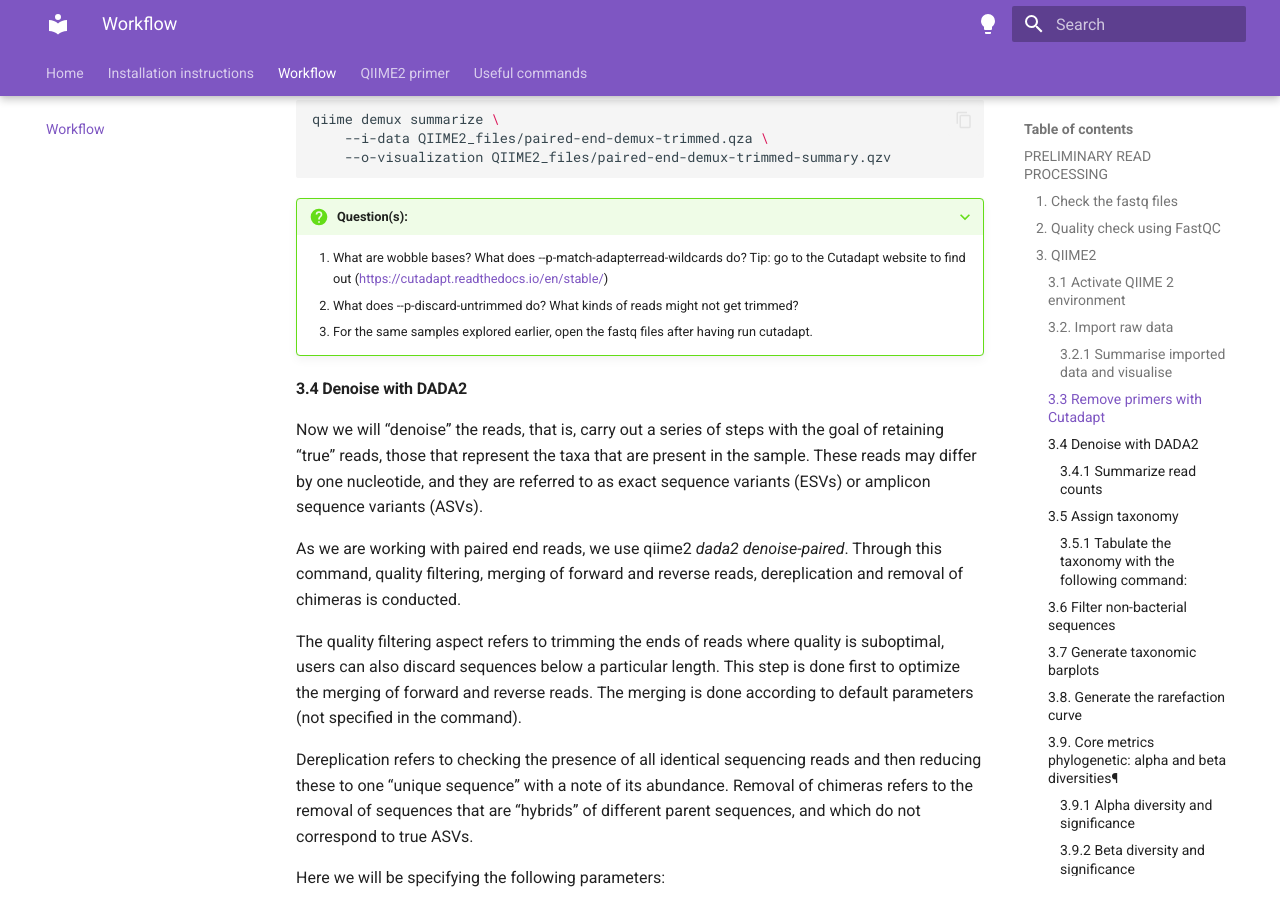
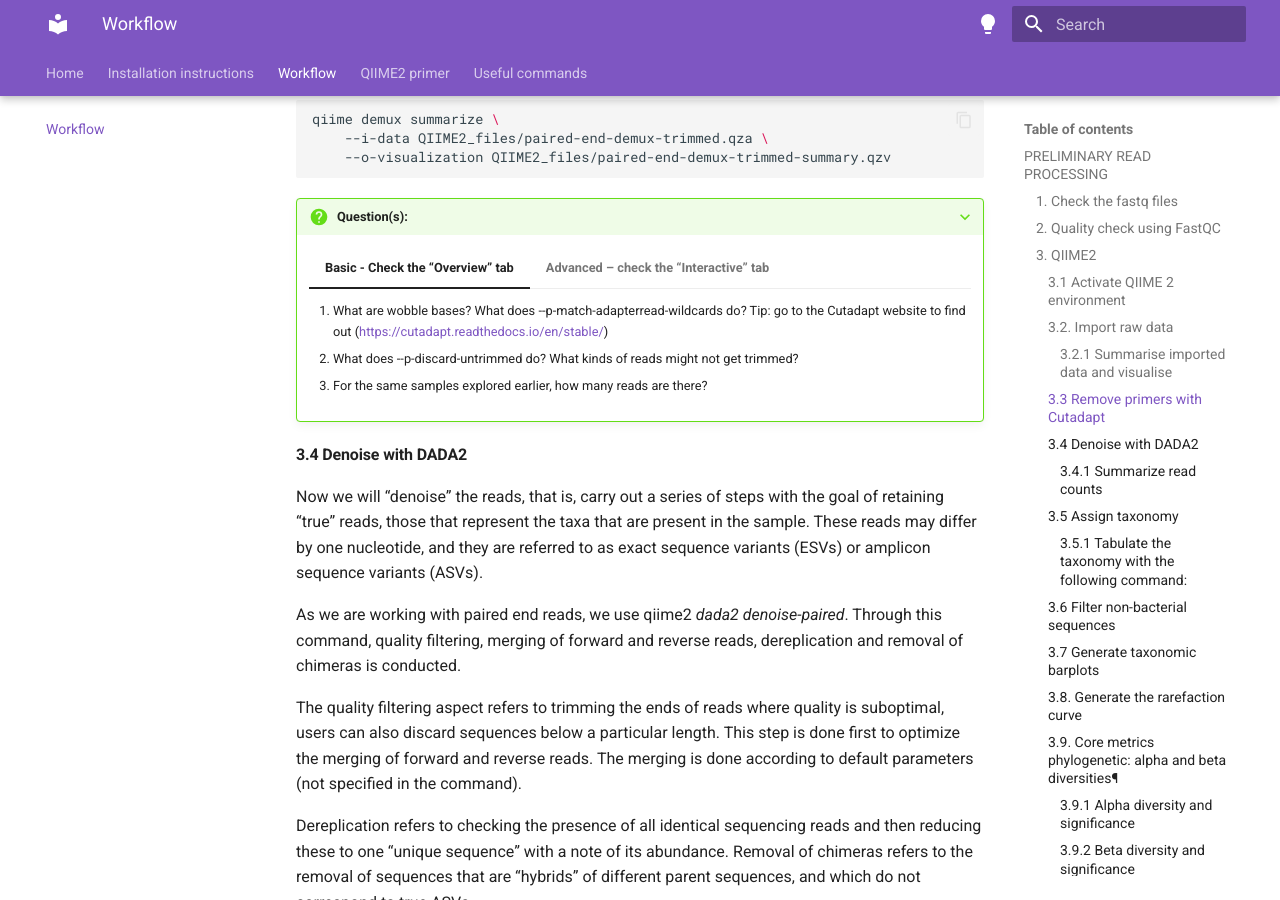
Before and after one commit to PeterResutik/bme307, an MkDocs documentation site: the page built from docs/workflow.md, in a window 1280 px wide and 900 px high, scrolled down 3629 px. Built offline with MkDocs 1.6.1 and Material for MkDocs 9.7.7, drawn with Linux system fonts in a browser that asks for light colours.

Commit message:
corrected questions

````diff
--- a/docs/workflow.md
+++ b/docs/workflow.md
@@ -134,9 +134,14 @@
 ```
 
 ???+ question "Question(s):"
-    1.	What are wobble bases? What does --p-match-adapterread-wildcards do?  Tip: go to the Cutadapt website to find out (https://cutadapt.readthedocs.io/en/stable/)
-    2.	What does --p-discard-untrimmed do? What kinds of reads might not get trimmed?
-    3.	For the same samples explored earlier, open the fastq files after having run cutadapt.
+    === "Basic - Check the “Overview” tab"
+        1. What are wobble bases? What does --p-match-adapterread-wildcards do?  Tip: go to the Cutadapt website to find out (https://cutadapt.readthedocs.io/en/stable/)
+        2. What does --p-discard-untrimmed do? What kinds of reads might not get trimmed?
+        3. For the same samples explored earlier, how many reads are there?
+    === "Advanced – check the “Interactive” tab"
+        1.	What are the read lengths now? What was the length of the primer sequences?
+
+
 
 #### 3.4 Denoise with DADA2
 
````
